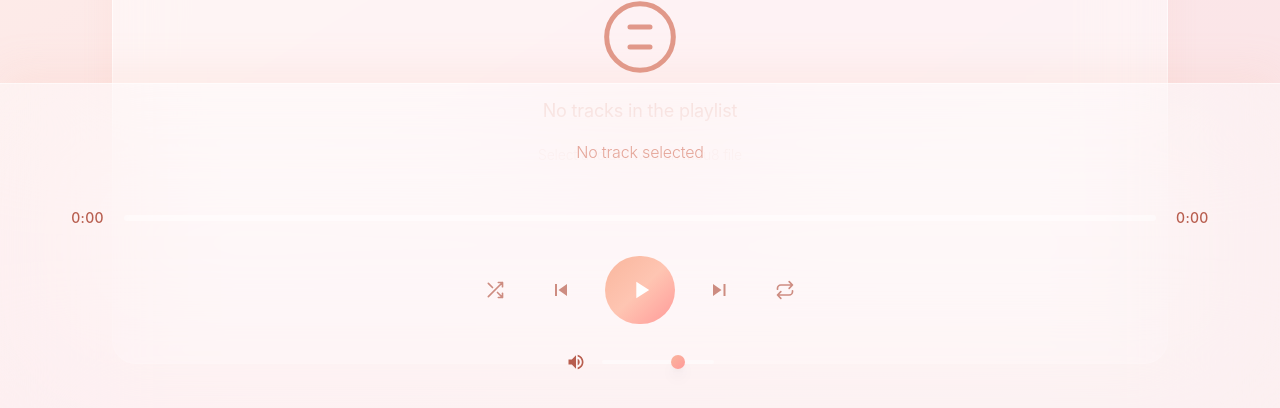
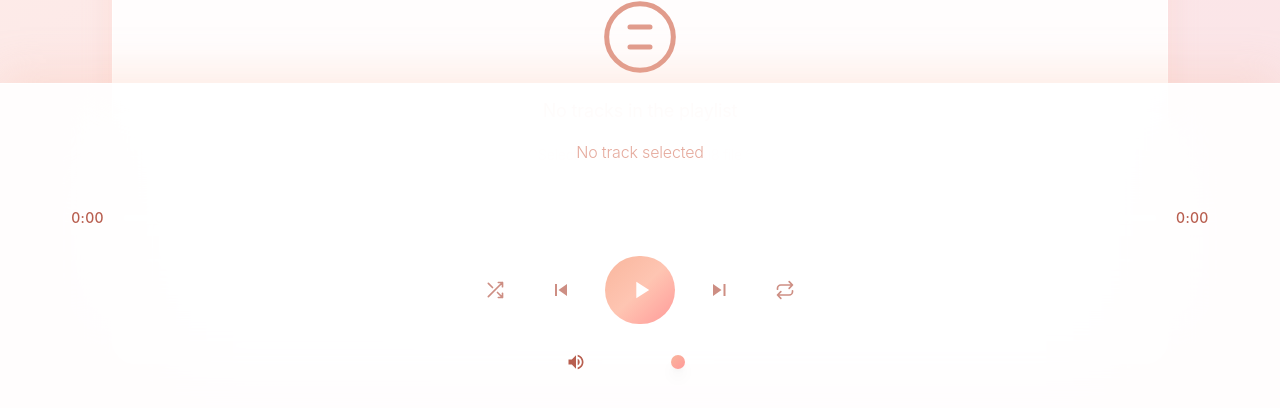
Before and after one commit to aitorllj93/the-playlist, a React (Vite) app: page / in a window 1280 px wide. Shown: the part 388-796 px from the top of the page. Built offline with nearby package versions, Linux system fonts and the light colour scheme.

Commit message:
fix accesibility

```diff
--- a/src/components/MusicPlayer.tsx
+++ b/src/components/MusicPlayer.tsx
@@ -361,7 +361,7 @@ export default function MusicPlayer() {
           }}
         >
           {/* Overlay para oscurecer y dar efecto blur */}
-          <div className="absolute inset-0 bg-black/40 backdrop-blur-3xl" />
+          <div className="absolute inset-0 bg-black/70 backdrop-blur-3xl" />
         </div>
       )}
 
--- a/src/components/PlayerControls.tsx
+++ b/src/components/PlayerControls.tsx
@@ -58,7 +58,7 @@ export default function PlayerControls({
   const progressPercentage = actualDuration > 0 ? (currentTime / actualDuration) * 100 : 0;
 
   return (
-    <div className="fixed bottom-0 left-0 right-0 bg-white/40 backdrop-blur-3xl border-t border-white/50 p-8 sm:p-10 shadow-[0_-10px_40px_rgba(249,182,157,0.15)] flex flex-col gap-7">
+    <div className="fixed bottom-0 left-0 right-0 bg-white/90 backdrop-blur-3xl border-t border-white/80 p-8 sm:p-10 shadow-[0_-10px_40px_rgba(249,182,157,0.25)] flex flex-col gap-7">
       {/* Información del track actual */}
       <div className="text-center min-h-14">
         {currentTrack ? (
--- a/src/components/PlaylistView.tsx
+++ b/src/components/PlaylistView.tsx
@@ -23,7 +23,7 @@ export default function PlaylistView({
   const totalProgress = totalDuration > 0 ? (currentPlaylistTime / totalDuration) * 100 : 0;
 
   return (
-    <div className="bg-white/50 backdrop-blur-2xl rounded-3xl p-8 sm:p-10 shadow-[0_8px_32px_rgba(249,182,157,0.12)] border border-white/60 flex flex-col gap-8 flex-1 overflow-hidden">
+    <div className="bg-white/90 backdrop-blur-2xl rounded-3xl p-8 sm:p-10 shadow-[0_8px_32px_rgba(249,182,157,0.2)] border border-white/80 flex flex-col gap-8 flex-1 overflow-hidden">
       {/* Header de la playlist */}
       <div className="flex flex-col gap-6">
         <div>
```
